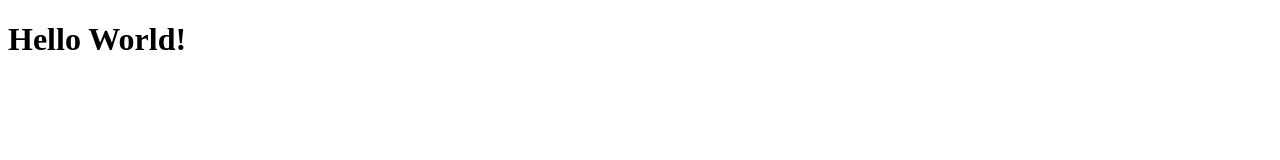
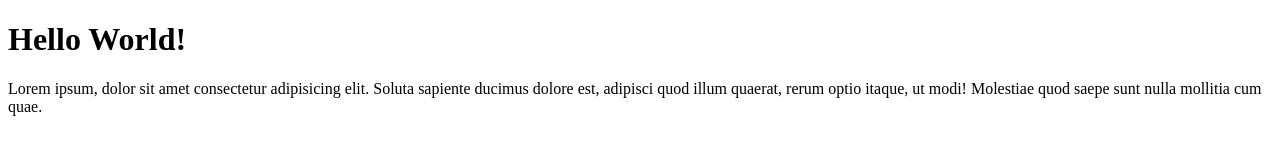
Before and after one commit to VaivaBar/Test-0930, a plain HTML site: page index.html in a window 1280 px wide. Drawn offline with Linux system fonts and the light colour scheme.

Commit message:
lorem p added

```diff
--- a/index.html
+++ b/index.html
@@ -1,5 +1,6 @@
 <!DOCTYPE html>
 <html lang="en">
+
 <head>
     <meta charset="UTF-8">
     <meta name="viewport" content="width=device-width, initial-scale=1.0">
@@ -8,6 +9,8 @@
 
 <body>
     <h1> Hello World! </h1>
+    <p> Lorem ipsum, dolor sit amet consectetur adipisicing elit. Soluta sapiente ducimus dolore est, adipisci quod
+        illum quaerat, rerum optio itaque, ut modi! Molestiae quod saepe sunt nulla mollitia cum quae. </p>
 </body>
 
 </html>
```
